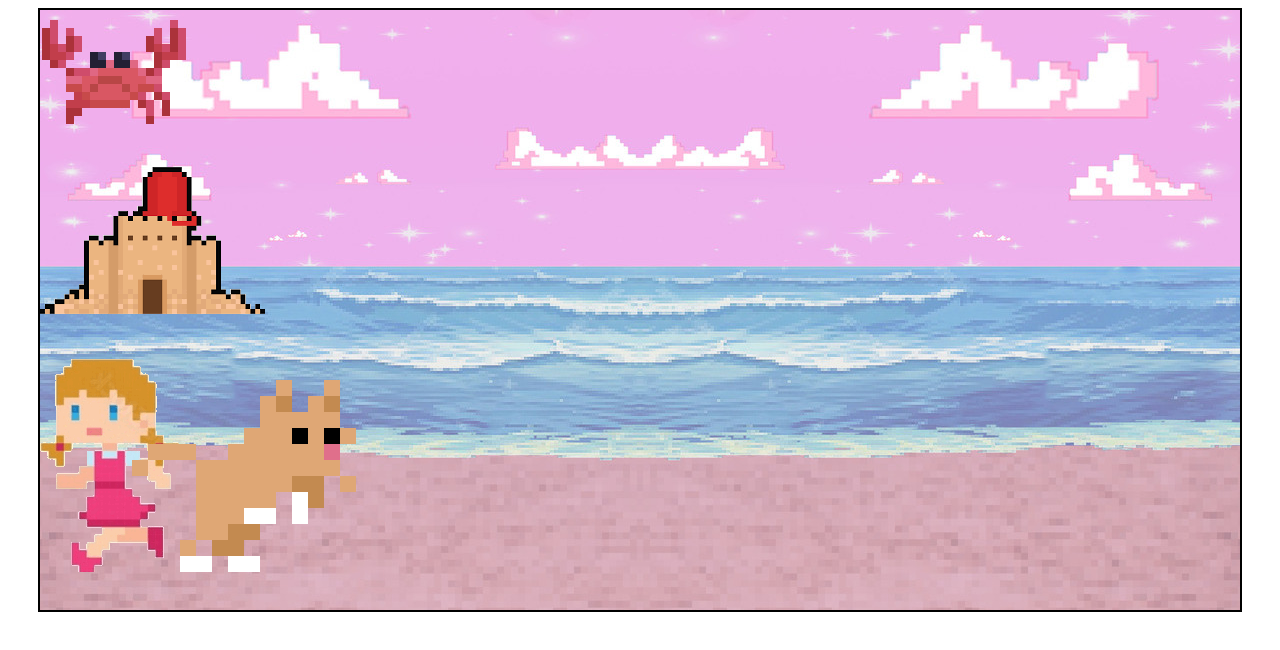
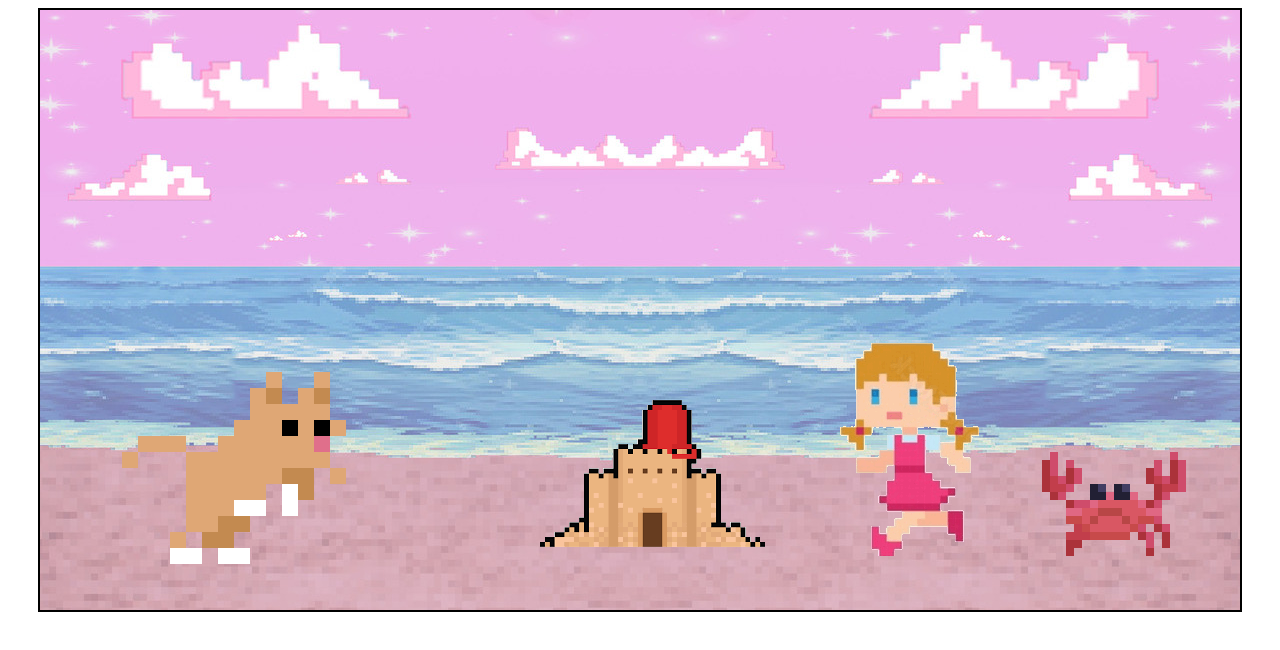
Before and after one commit to jayjvaughn/Kitty-Run-Game, a plain HTML site: page index.html in a window 1280 px wide. Drawn offline with Linux system fonts and the light colour scheme.

Commit message:
Huge fix
Every div other than my .kitty div kept occupying 100% of the width of my container and wouldn't resize, after hours of rewrites and google i removed the semicolon beneath my .jumpAnimation and it allowed me to apply css to my other divs.

```diff
--- a/style.css
+++ b/style.css
@@ -22,8 +22,8 @@
 width: 270px;
 height: 190px;
 position: absolute;
-        bottom: 7%;
-        left: 5%;
+bottom: 50px;
+left: 50px;
 }
         .jumpAnimation{
             animation: jump 550ms;
@@ -34,3 +34,21 @@
             70%{bottom: 50%;}
             100%{bottom: 7%;}
         }
+.crab {
+position: absolute;
+width: 149px;
+bottom: 50px;
+left: 1000px;
+}
+.girl{
+position: absolute;
+width: 149px;
+bottom: 50px;
+left: 800px;
+}
+.castle{
+position: absolute;
+width: 149px;
+bottom: 20px;
+left: 500px;
+}
```
Lines whose indentation alone changed are shown as unchanged.
